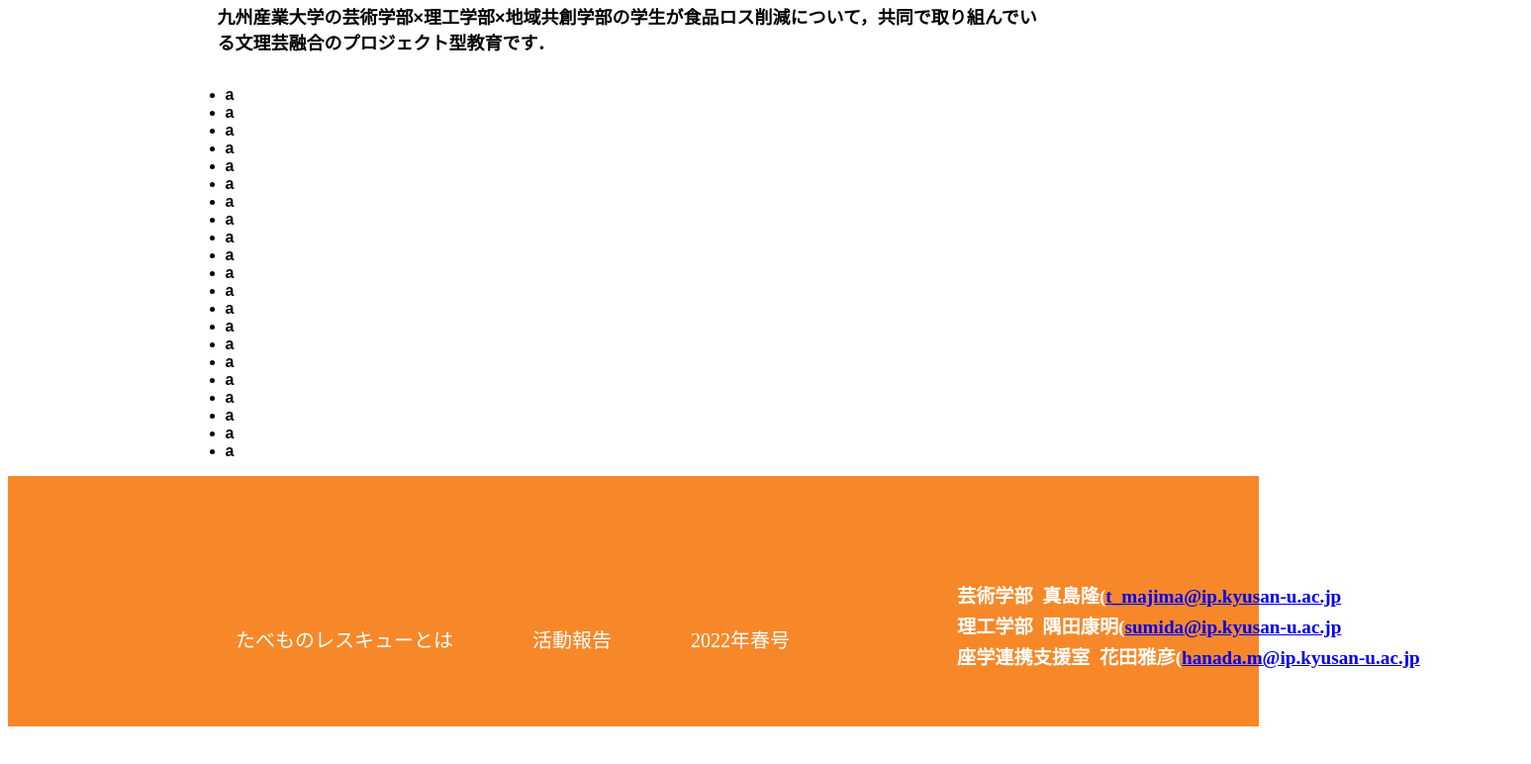
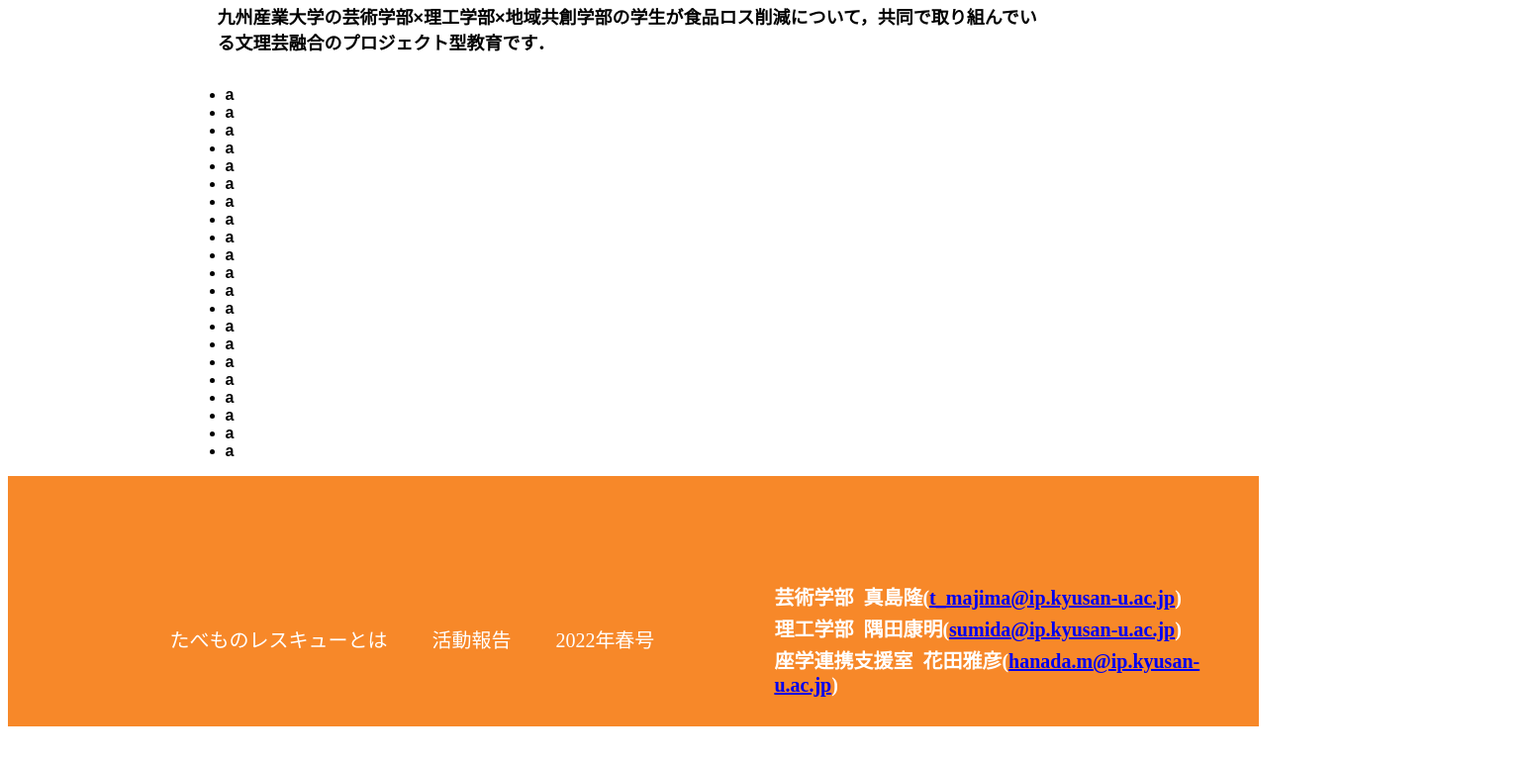
Before and after one commit to k21rs005/foodRescue_test2, a plain HTML site: page docs/index.html in a window 1280 px wide. Shown: the part 166-938 px from the top of the page at 99% size, 1547 px wide, since content can reach past the window. Drawn offline with Linux system fonts and the light colour scheme.

Commit message:
footerの横幅の指定を変更した．
横幅の指定にpxを利用した場合，横幅が異なるモニターで写すと表示の仕方が変わってしまった．なので，横幅の指定を％に変更した．

```diff
--- a/docs/css/style.css
+++ b/docs/css/style.css
@@ -43,36 +43,37 @@ footer{
 
 .menu{
     display: flex;
-    width: 650px;
     text-align: left;
-    margin-left: 150px;
-
-  /*background-color: #2811d7;   範囲を確認するため　後で削除する*/
+    margin-left: 8%;
+    /*background-color: #2811d7;   範囲を確認するため　後で削除する*/
 }
 
 .menu li{
     list-style: none;
-    margin: 0 40px;
     padding-top: 150px;
     font-size: 20px;
+    margin: 0 2%;
     color: #FFFFFF;
-
-
 }
 
 footer .Contact{
-    width: 735px;
     position: relative;
-    top: -93px; left: 764px;
-  /*background-color: hsl(135, 82%, 47%); 範囲を確認するため　後で削除する*/
+    top: -93px;
+    /*background-color: hsl(135, 82%, 47%); 範囲を確認するため　後で削除する*/
     text-align: left;
-    font-size: larger;
-    font-weight: bolder;
+    font-size: 20px;
+    font-weight: bold;
+
+    /*画像を挿入
+    background-image: url(img/ロゴ_白抜き.png);
+    background-repeat: no-repeat;
+    background-size: 24px;
+    */
 }
 
 .Contact li{
     list-style: none;
     padding: 1.5px 0;
-    margin-left: 155px;
+    margin-left: 60%;
     color: #FFFFFF;
 }
--- a/docs/index.html
+++ b/docs/index.html
@@ -53,12 +53,12 @@
                 <li>たべものレスキューとは</li>
                 <li>活動報告</li>
                 <li>2022年春号</li>
-            </ul>
+            </ul><!--End of menu-->
             <ul class="Contact">
                 <li>芸術学部&nbsp;&nbsp;真島隆(<a href="mailto:t_majima@ip.kyusan-u.ac.jp">t_majima@ip.kyusan-u.ac.jp</a>)</li>
                 <li>理工学部&nbsp;&nbsp;隅田康明(<a href="mailto:sumida@ip.kyusan-u.ac.jp">sumida@ip.kyusan-u.ac.jp</a>)</li>
                 <li>座学連携支援室&nbsp;&nbsp;花田雅彦(<a href="mailto:hanada.m@ip.kyusan-u.ac.jp">hanada.m@ip.kyusan-u.ac.jp</a>)</li>
-            </ul>
+            </ul><!--End of Contact-->
         </nav>
       </footer>
   </body>
```
